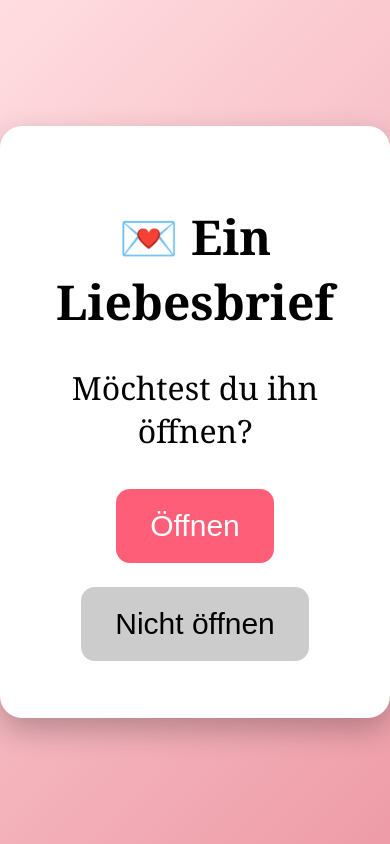
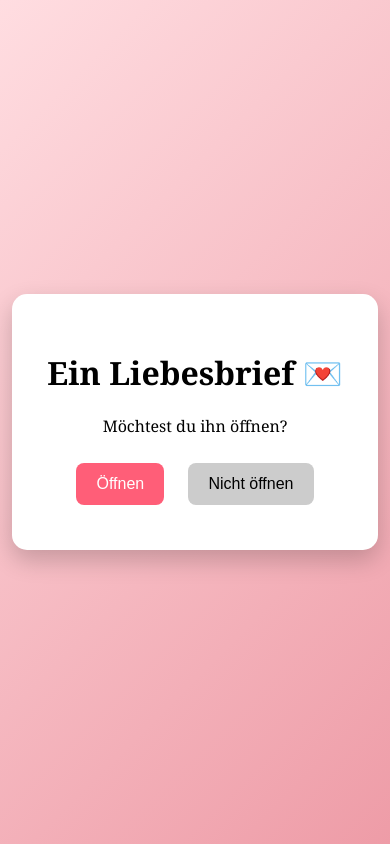
Before and after one commit to Junis2611/henriette, a plain HTML site: page index.html in a window 390 px wide. Drawn offline with Linux system fonts and the light colour scheme.

Commit message:
Update index.html

```diff
--- a/index.html
+++ b/index.html
@@ -8,43 +8,28 @@
 body {
     font-family: 'Georgia', serif;
     background: linear-gradient(135deg, #ffdde1, #ee9ca7);
-    min-height: 100vh;
+    height: 100vh;
     display: flex;
     align-items: center;
     justify-content: center;
     margin: 0;
 }
 
-/* Container */
 .container {
     background: white;
-    padding: 45px;
-    border-radius: 22px;
+    padding: 35px;
+    border-radius: 15px;
     text-align: center;
-    max-width: 520px;
-    width: 95%;
-    box-shadow: 0 12px 30px rgba(0,0,0,0.25);
+    max-width: 420px;
+    box-shadow: 0 10px 25px rgba(0,0,0,0.2);
 }
 
-/* Titel */
-h1 {
-    font-size: 44px;
-    margin-bottom: 20px;
-}
-
-/* Frage */
-.question {
-    font-size: 28px;
-    margin-bottom: 25px;
-}
-
-/* Buttons */
 button {
-    padding: 18px 30px;
-    margin: 12px;
+    padding: 12px 20px;
+    margin: 10px;
     border: none;
-    border-radius: 14px;
-    font-size: 26px;
+    border-radius: 8px;
+    font-size: 16px;
     cursor: pointer;
 }
 
@@ -57,32 +42,16 @@ button {
     background-color: #ccc;
 }
 
-/* Brieftext */
+.next {
+    background-color: #ff5e78;
+    color: white;
+    margin-top: 25px;
+}
+
 .letter {
     display: none;
-    font-size: 28px;
-    line-height: 2.0;
-}
-
-/* HANDY: NOCH GRÖSSER */
-@media (max-width: 480px) {
-    h1 {
-        font-size: 48px;
-    }
-
-    .question {
-        font-size: 32px;
-    }
-
-    .letter {
-        font-size: 32px;
-        line-height: 2.1;
-    }
-
-    button {
-        font-size: 30px;
-        padding: 20px 34px;
-    }
+    font-size: 32px;
+    line-height: 1.6;
 }
 </style>
 </head>
@@ -90,10 +59,10 @@ button {
 <body>
 
 <div class="container">
-    <h1 id="title">💌 Ein Liebesbrief</h1>
-    <p class="question" id="question">Möchtest du ihn öffnen?</p>
+    <h1 id="title">Ein Liebesbrief 💌 </h1>
+    <p id="question">Möchtest du ihn öffnen?</p>
 
-    <div class="buttons" id="buttons">
+    <div id="buttons">
         <button class="open" onclick="openLetter()">Öffnen</button>
         <button class="close" onclick="dontOpen()">Nicht öffnen</button>
     </div>
@@ -102,11 +71,13 @@ button {
         <p>
             Liebe Henriette,<br><br>
             ab dem Moment, in dem du in meinem Leben bist,
-            fühlt sich alles leichter an.<br><br>
+            fühlt sich alles leichter an.
             Du bist mein Lächeln, mein Gedanke
             und mein Zuhause. ❤️<br><br>
             Für immer dein.
         </p>
+
+        <button class="next" onclick="goToPage2()">Nächste Seite</button>
     </div>
 </div>
 
@@ -121,6 +92,11 @@ function openLetter() {
 function dontOpen() {
     alert("Dann halt nicht... Blödi... 💔");
 }
+
+function goToPage2() {
+    window.location.href = "page2.html";
+}
+
 </script>
 
 </body>
```
